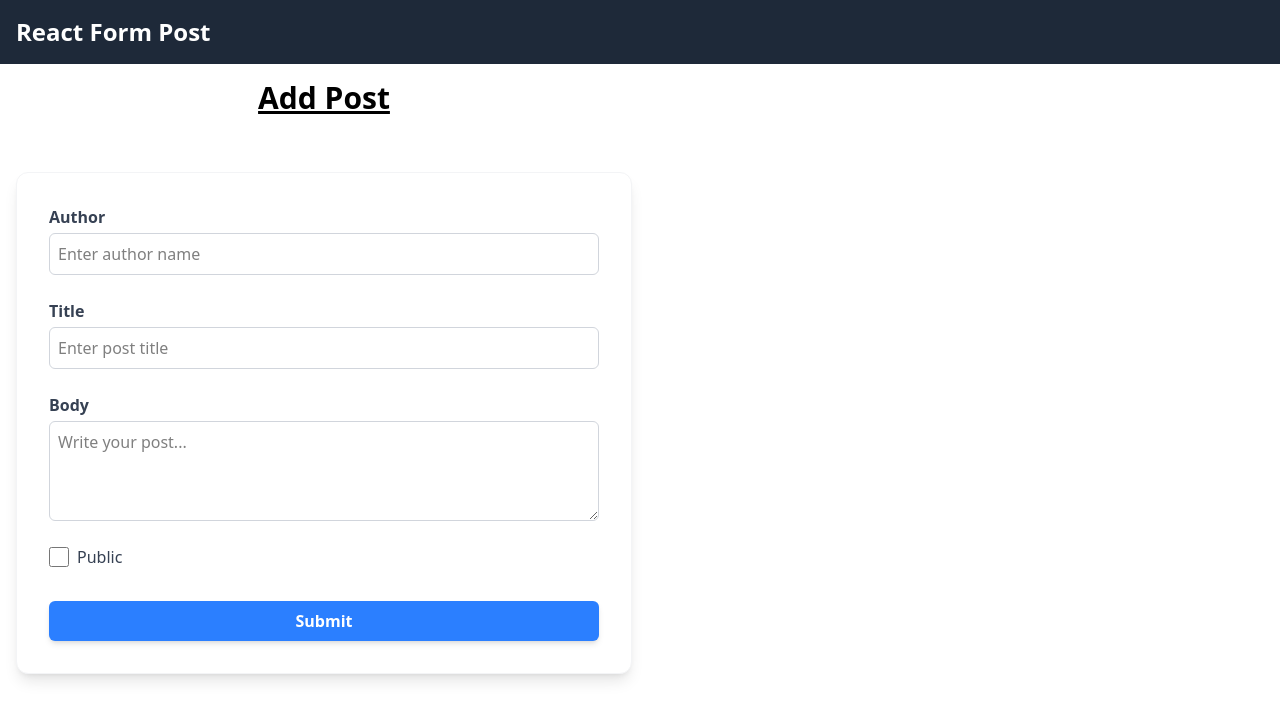
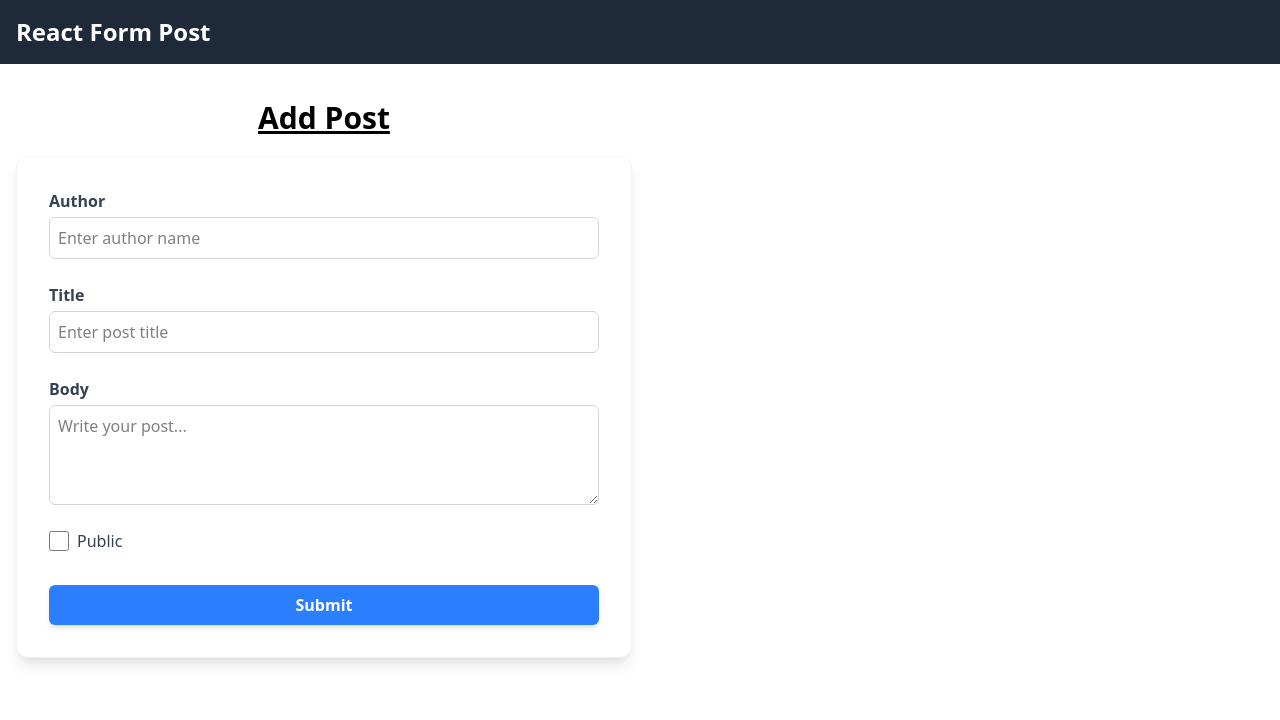
Before and after one commit to thomasraimondi/react-post-form, a React (Vite) app: page / in a window 1280 px wide. Shown: the top 720 px of the page. Built offline with nearby package versions, Linux system fonts and the light colour scheme.

Commit message:
add Alert components

```diff
--- a/src/App.jsx
+++ b/src/App.jsx
@@ -1,6 +1,7 @@
 import Header from "./components/Header";
 import PostForm from "./components/post/PostForm";
 import CardPost from "./components/post/CardPost";
+import Alert from "./components/ui/Alert";
 import axios from "axios";
 import { useState } from "react";
 
@@ -33,11 +34,12 @@ function App() {
     <>
       <Header />
       <div className="container min-w-1/2 mx-auto p-4">
-        <div className="flex gap-4 w-full">
-          <div className="flex flex-col gap-4 w-1/2">
+        {post && <Alert message="Post created successfully" type="green" />}
+        <div className="flex gap-4 w-full mt-5">
+          <div className="flex flex-col w-1/2">
             <PostForm formInitialState={formInitialState} handleSubmit={storePost} />
           </div>
-          <div className="flex flex-col gap-4 w-1/2">{isLoading ? <span className="text-center text-2xl font-bold text-gray-500">Loading...</span> : post && <CardPost post={post} />}</div>
+          <div className="flex flex-col w-1/2">{isLoading ? <span className="text-center text-2xl font-bold text-gray-500">Loading...</span> : post && <CardPost post={post} />}</div>
         </div>
       </div>
     </>
--- a/src/components/post/CardPost.jsx
+++ b/src/components/post/CardPost.jsx
@@ -3,7 +3,7 @@ export default function CardPost({ post }) {
     <>
       <h1 className="text-3xl font-bold underline text-center">Post</h1>
 
-      <div className="card bg-white border border-gray-200 rounded-2xl shadow-md hover:shadow-xl transition-shadow duration-300 p-4 max-w-md mt-10 w-full">
+      <div className="card bg-white border border-gray-200 rounded-2xl shadow-md hover:shadow-xl transition-shadow duration-300 p-4 max-w-md mt-5 w-full">
         <div className="card-header flex justify-between items-center border-b border-gray-100 pb-2 mb-2">
           <h2 className="card-title text-2xl font-extrabold text-gray-800 tracking-tight">{post.title}</h2>
           <span className="card-id text-xs font-semibold bg-blue-100 text-blue-700 px-2 py-1 rounded-full">#{post.id}</span>
--- a/src/components/post/PostForm.jsx
+++ b/src/components/post/PostForm.jsx
@@ -19,7 +19,7 @@ export default function PostForm({ formInitialState, handleSubmit }) {
   return (
     <>
       <h1 className="text-3xl font-bold underline text-center">Add Post</h1>
-      <div className="w-full mt-10 bg-white shadow-lg rounded-xl p-8 border border-gray-100">
+      <div className="w-full mt-5 bg-white shadow-lg rounded-xl p-8 border border-gray-100">
         <form className="flex flex-col gap-6" onSubmit={handleFormSubmit}>
           <div className="flex flex-col gap-1">
             <label className="text-gray-700 font-semibold" htmlFor="author">
--- /dev/null
+++ b/src/components/ui/Alert.jsx
@@ -0,0 +1,4 @@
+export default function Alert({ message, type }) {
+  console.log(type);
+  return <div className={`border-${type}-300 border-2 text-${type}-500 p-2 rounded-md`}>{message}</div>;
+}
```
